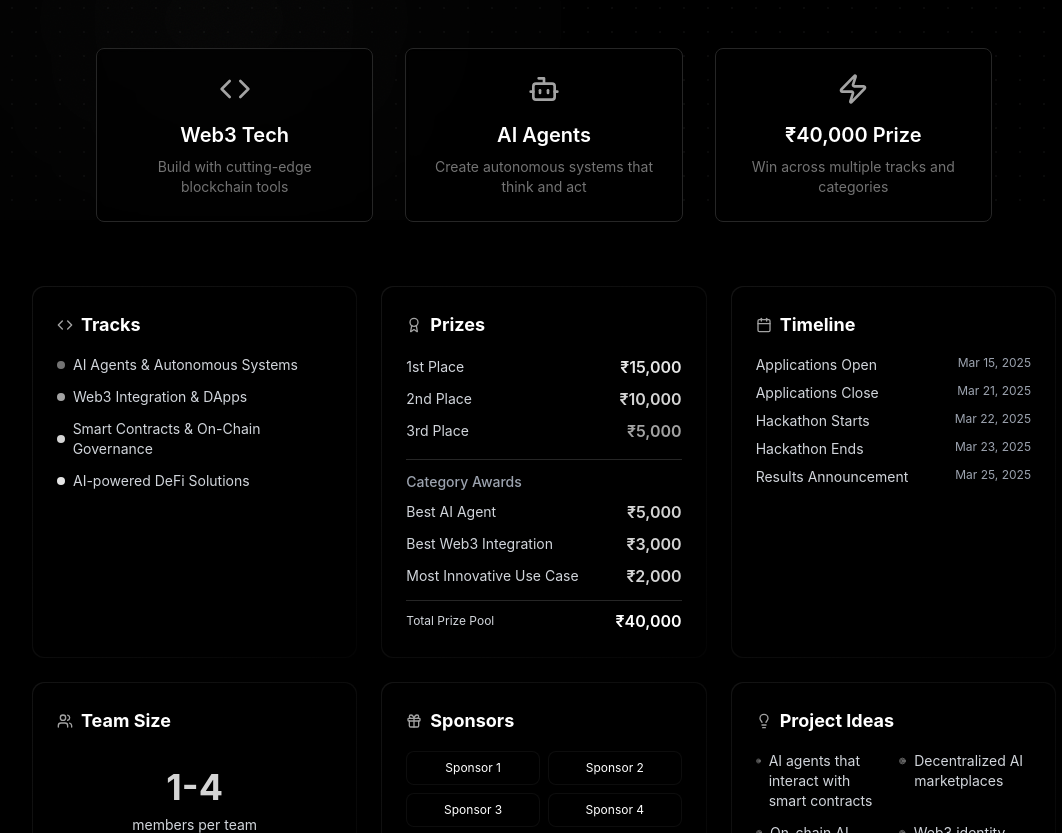
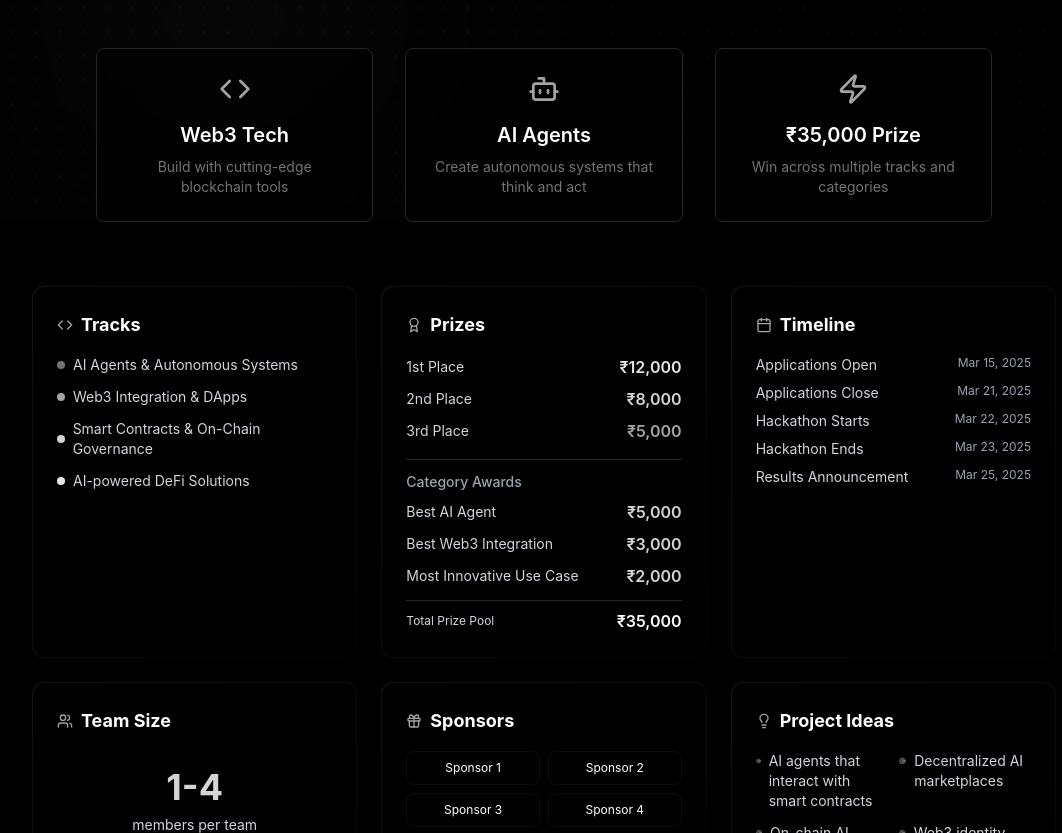
Before and after one commit to marcdhi/autonomous-builders-hack, a React (Vite) app: page / in a window 1280 px wide. Shown: the part 580-1413 px from the top of the page, without its empty margins (96-1158 px from the left). Built offline with nearby package versions, Linux system fonts and the light colour scheme.

Commit message:
Recalculate track prizes
The prize money is now 35,000, so recalculate the track prizes.

```diff
--- a/src/components/PrizesCard.tsx
+++ b/src/components/PrizesCard.tsx
@@ -20,11 +20,11 @@ const PrizesCard: React.FC = () => {
         <div className="space-y-2">
           <div className="flex items-center justify-between">
             <span className="text-sm text-gray-300">1st Place</span>
-            <span className="font-semibold text-neutral-200">₹15,000</span>
+            <span className="font-semibold text-neutral-200">₹12,000</span>
           </div>
           <div className="flex items-center justify-between">
             <span className="text-sm text-gray-300">2nd Place</span>
-            <span className="font-semibold text-neutral-300">₹10,000</span>
+            <span className="font-semibold text-neutral-300">₹8,000</span>
           </div>
           <div className="flex items-center justify-between">
             <span className="text-sm text-gray-300">3rd Place</span>
@@ -53,7 +53,7 @@ const PrizesCard: React.FC = () => {
         <div className="mt-3 pt-2 border-t border-neutral-800">
           <div className="flex items-center justify-between">
             <span className="text-xs text-gray-300">Total Prize Pool</span>
-            <span className="font-semibold text-white">₹40,000</span>
+            <span className="font-semibold text-white">₹35,000</span>
           </div>
         </div>
       </div>
--- a/src/pages/Index.tsx
+++ b/src/pages/Index.tsx
@@ -1,4 +1,3 @@
-
 import React from 'react';
 import { motion } from 'framer-motion';
 import { Code, Zap, Bot } from 'lucide-react';
@@ -101,7 +100,7 @@ const Index = () => {
 
             <div className="flex flex-col items-center text-center p-6 rounded-lg bg-black/60 border border-neutral-800 backdrop-blur-sm">
               <Zap className="h-8 w-8 text-neutral-400 mb-4" />
-              <h3 className="text-xl font-semibold text-white mb-2">₹40,000 Prize</h3>
+              <h3 className="text-xl font-semibold text-white mb-2">₹35,000 Prize</h3>
               <p className="text-neutral-500 text-sm">Win across multiple tracks and categories</p>
             </div>
           </motion.div>
```
